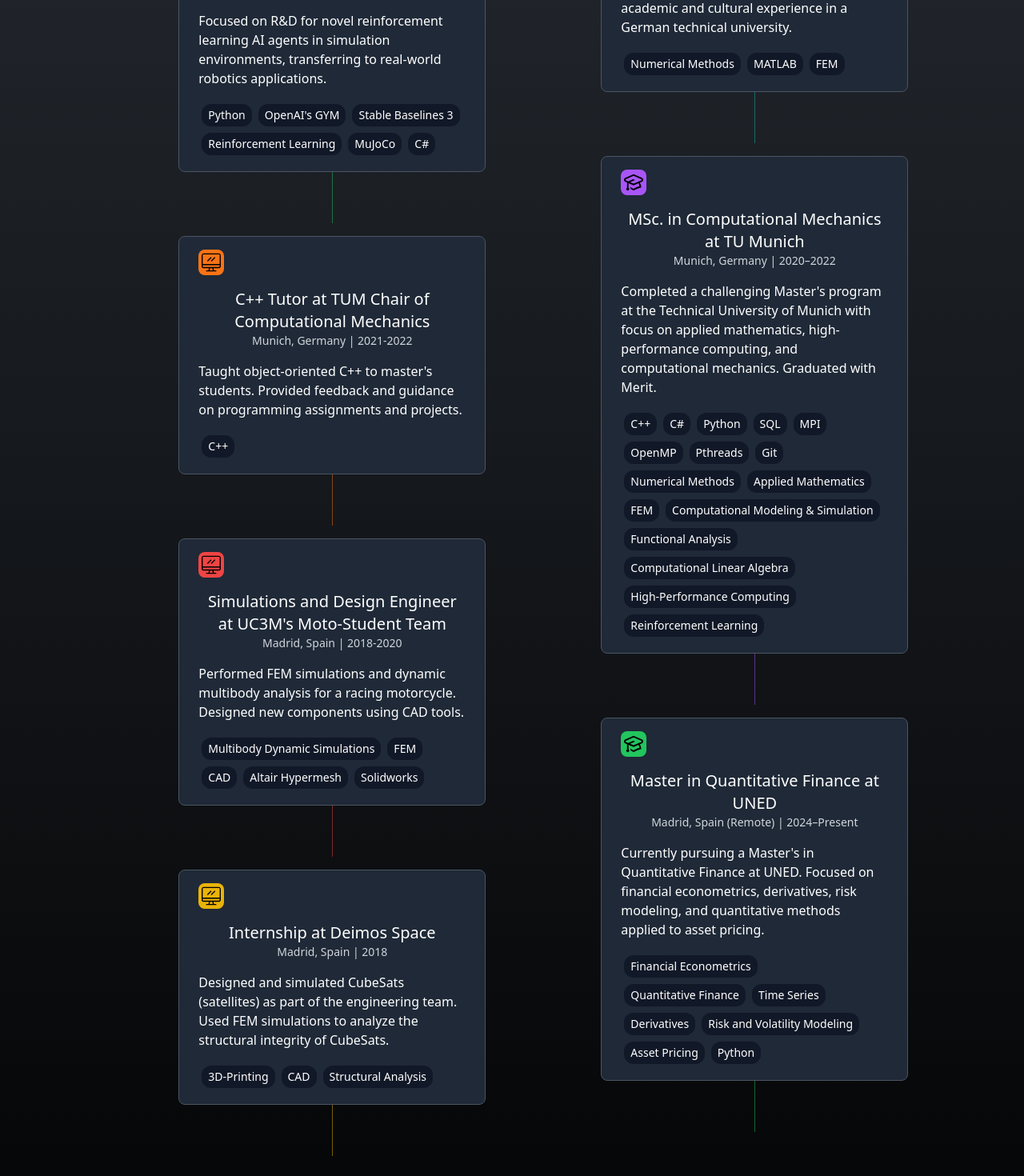
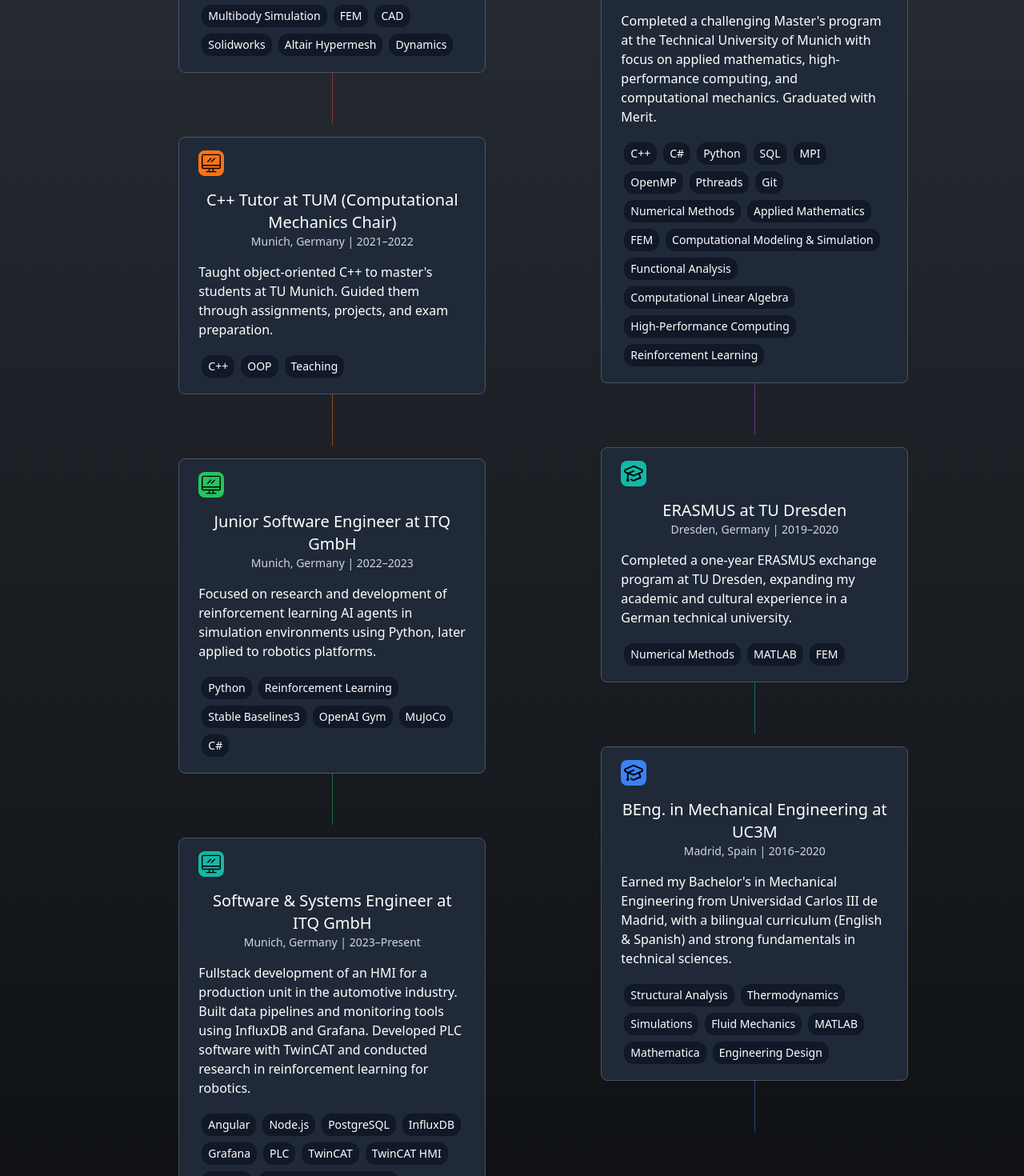
Before and after one commit to MirallesFJ/MyPortfolio, a React (Vite) app: page / in a window 1280 px wide. Shown: the part 2500-3970 px from the top of the page at 80% size. Built offline with nearby package versions, Linux system fonts and the light colour scheme.

Commit message:
update education and experience

```diff
--- a/src/assets/educationElements.js
+++ b/src/assets/educationElements.js
@@ -82,4 +82,4 @@ const educationElements = [
   },
 ];
 
-export default educationElements.reverse();
+export default educationElements;
--- a/src/assets/experienceElements.js
+++ b/src/assets/experienceElements.js
@@ -1,83 +1,109 @@
 const experienceElements = [
   {
-    id: 1,
-    title: 'Internship at Deimos Space',
-    location: 'Madrid, Spain',
-    description: `Designed and simulated CubeSats (satellites) as part of the engineering team. Used FEM simulations to analyze the structural integrity of CubeSats.`,
+    id: 9,
+    title: 'Software Engineer / Consultant at ITQ GmbH',
+    location: 'Munich, Germany',
+    description:
+      'Contributed to the development of a fullstack industrial automation system using C# and .NET 8, with a focus on control logic, hardware interfacing, and backend development in a microservices and OOP architecture.',
     buttonText: 'Details',
-    date: '2018',
+    date: '2023–Present',
     icon: 'work',
-    color: 'yellow',
-    tech: ['3D-Printing', 'CAD', 'Structural Analysis'],
-  },
-  {
-    id: 3,
-    title: "Simulations and Design Engineer at UC3M's Moto-Student Team",
-    location: 'Madrid, Spain',
-    description: `Performed FEM simulations and dynamic multibody analysis for a racing motorcycle. Designed new components using CAD tools.`,
-    buttonText: 'Details',
-    date: '2018-2020',
-    icon: 'work',
-    color: 'red',
+    color: 'blue',
     tech: [
-      'Multibody Dynamic Simulations',
-      'FEM',
-      'CAD',
-      'Altair Hypermesh',
-      'Solidworks',
-    ],
-  },
-  {
-    id: 6,
-    title: 'C++ Tutor at TUM Chair of Computational Mechanics',
-    location: 'Munich, Germany',
-    description: `Taught object-oriented C++ to master's students. Provided feedback and guidance on programming assignments and projects.`,
-    buttonText: 'Details',
-    date: '2021-2022',
-    icon: 'work',
-    color: 'orange',
-    tech: ['C++'],
-  },
-  {
-    id: 7,
-    title: 'Junior Software Engineer at ITQ GmbH',
-    location: 'Munich, Germany',
-    description: `Focused on R&D for novel reinforcement learning AI agents in simulation environments, transferring to real-world robotics applications.`,
-    buttonText: 'Details',
-    date: '2022-2023',
-    icon: 'work',
-    color: 'green',
-    tech: [
-      'Python',
-      "OpenAI's GYM",
-      'Stable Baselines 3',
-      'Reinforcement Learning',
-      'MuJoCo',
       'C#',
+      '.NET 8',
+      'Microservices',
+      'OOP',
+      'Control Logic',
+      'Hardware Interfacing',
+      'Unit Testing',
+      'Integration Testing',
     ],
   },
   {
     id: 8,
     title: 'Software & Systems Engineer at ITQ GmbH',
     location: 'Munich, Germany',
-    description: `Fullstack development of an HMI for a production unit. Developed PLC software for automated production using TwinCAT. Conducted R&D in reinforcement learning and AI-based robotics applications.`,
+    description:
+      'Fullstack development of an HMI for a production unit in the automotive industry. Built data pipelines and monitoring tools using InfluxDB and Grafana. Developed PLC software with TwinCAT and conducted research in reinforcement learning for robotics.',
     buttonText: 'Details',
-    date: '2023-Present',
+    date: '2023–Present',
     icon: 'work',
     color: 'teal',
     tech: [
       'Angular',
       'Node.js',
       'PostgreSQL',
-      'InfulxDB',
+      'InfluxDB',
       'Grafana',
-      'React',
+      'PLC',
+      'TwinCAT',
+      'TwinCAT HMI',
       'Python',
       'Reinforcement Learning',
-      'PLC',
-      'TwinCAT',
-      'TwinCAT-HMI',
     ],
+  },
+  {
+    id: 7,
+    title: 'Junior Software Engineer at ITQ GmbH',
+    location: 'Munich, Germany',
+    description:
+      'Focused on research and development of reinforcement learning AI agents in simulation environments using Python, later applied to robotics platforms.',
+    buttonText: 'Details',
+    date: '2022–2023',
+    icon: 'work',
+    color: 'green',
+    tech: [
+      'Python',
+      'Reinforcement Learning',
+      'Stable Baselines3',
+      'OpenAI Gym',
+      'MuJoCo',
+      'C#',
+    ],
+  },
+  {
+    id: 6,
+    title: 'C++ Tutor at TUM (Computational Mechanics Chair)',
+    location: 'Munich, Germany',
+    description:
+      "Taught object-oriented C++ to master's students at TU Munich. Guided them through assignments, projects, and exam preparation.",
+    buttonText: 'Details',
+    date: '2021–2022',
+    icon: 'work',
+    color: 'orange',
+    tech: ['C++', 'OOP', 'Teaching'],
+  },
+  {
+    id: 3,
+    title: 'Simulations & Design Engineer – MotoStudent UC3M',
+    location: 'Madrid, Spain',
+    description:
+      'Performed FEM and multibody dynamic simulations for a racing motorcycle. Designed structural components using Solidworks and Hypermesh.',
+    buttonText: 'Details',
+    date: '2018–2020',
+    icon: 'work',
+    color: 'red',
+    tech: [
+      'Multibody Simulation',
+      'FEM',
+      'CAD',
+      'Solidworks',
+      'Altair Hypermesh',
+      'Dynamics',
+    ],
+  },
+  {
+    id: 1,
+    title: 'Internship at Deimos Space',
+    location: 'Madrid, Spain',
+    description:
+      'Joined the satellite structures team and simulated CubeSats using FEM. Supported CAD design and prototyping with 3D printing.',
+    buttonText: 'Details',
+    date: '2018',
+    icon: 'work',
+    color: 'yellow',
+    tech: ['3D Printing', 'CAD', 'FEM', 'Structural Analysis'],
   },
 ];
 
```
